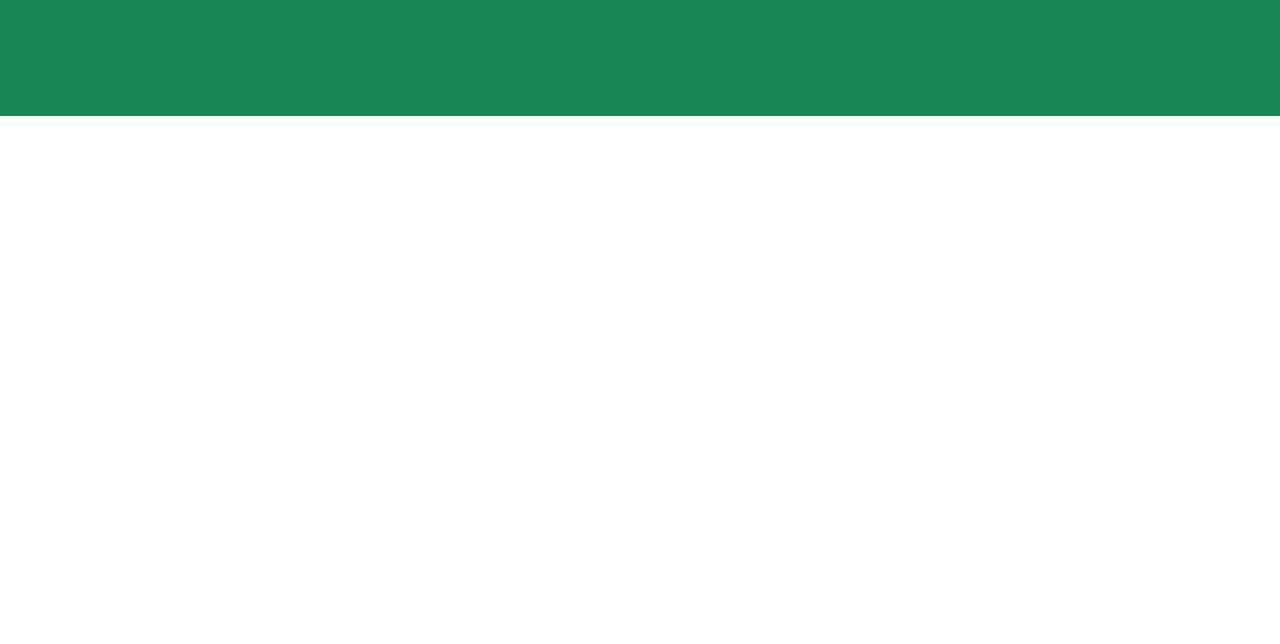
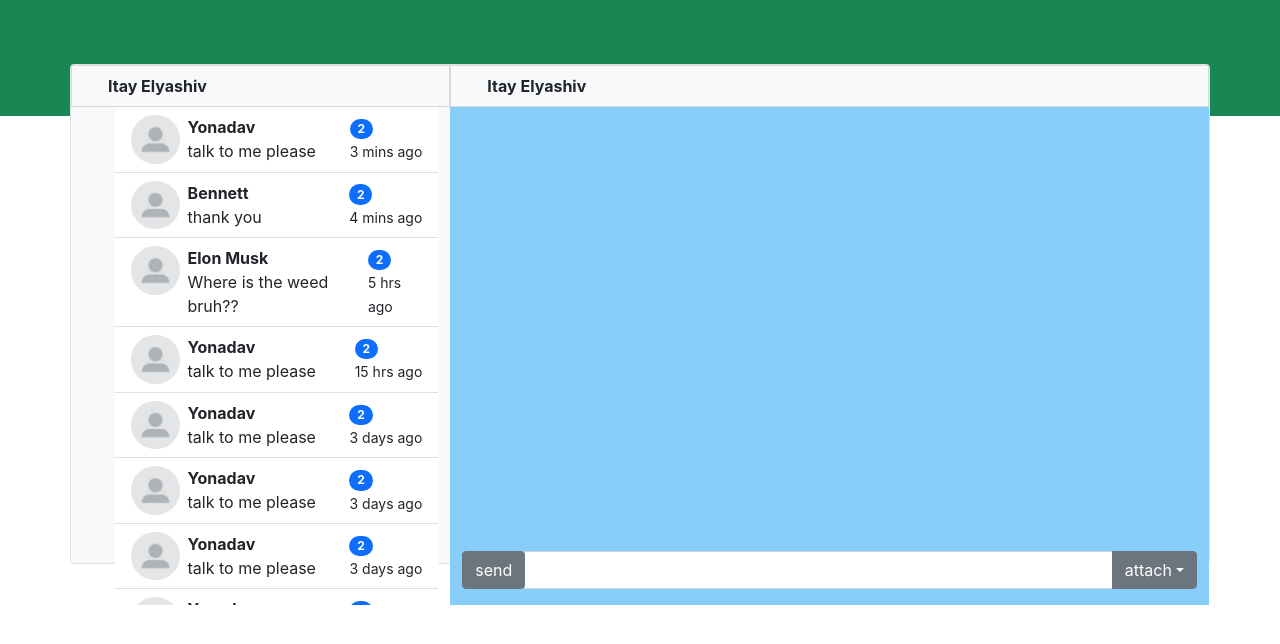
Before and after one commit to ItayELY/ChatApp, a React (Create React App) app: page /chats in a window 1280 px wide. Before the commit this address had no page. Shown: the top 644 px of the page. Built offline with nearby package versions, Linux system fonts and the light colour scheme.

Commit message:
added chats and routed

```diff
--- a/src/App.js
+++ b/src/App.js
@@ -6,6 +6,7 @@ import GeneralBackround from './GeneralBackround';
 import SignupForm from './SingupForm';
 import { BrowserRouter, Routes, Route, Outlet, Link } from "react-router-dom";
 import Shtusel from './Shtusel';
+import Chat from './Chat';
 
 //FEGAGAHRH
 //hello frghfrgh
@@ -17,6 +18,7 @@ function App() {
         <Route path="/" element={<LoginForm />} />
         <Route path="login" element={<LoginForm />} />
         <Route path="signup" element={<SignupForm />} />
+        <Route path="chats" element={<Chat />} />
       </Routes>
     </div>
 
--- /dev/null
+++ b/src/Chat.js
@@ -0,0 +1,248 @@
+import { BrowserRouter, Routes, Route } from "react-router-dom";
+import SignupForm from "./SingupForm";
+import { Link } from "react-router-dom";
+
+function Chat() {
+ return <span class="d-flex justify-content-center">
+    <div
+      className="container border bg-light mt-5 rounded w-100"
+      style={{ height: "500px" }}
+    >
+      <div className="row h-100">
+        <div className="col col-lg-4 h-100">
+          <div className="row list-group-item bg-light">
+            <div className="ms-2 me-auto">
+              <div className="fw-bold">Itay Elyashiv</div>
+            </div>
+          </div>
+          <ul className="list-group-flush col overflow-auto h-100">
+            <li className="list-group-item d-flex justify-content-between align-items-start">
+              <img
+                src="profile.jpg"
+                className="col col-lg-2 rounded-circle img-fluid"
+                alt="Responsive image"
+                style={{ maxWidth: "20%" }}
+              />
+              <div className="ms-2 me-auto">
+                <div className="fw-bold">Yonadav</div>
+                talk to me please
+              </div>
+              <div className="ms-2 ">
+                <div>
+                  <span className="badge bg-primary rounded-pill">2</span>
+                </div>
+                <div>
+                  {" "}
+                  <small>3 mins ago</small>
+                </div>
+              </div>
+            </li>
+            <li className="list-group-item d-flex justify-content-between align-items-start">
+              <img
+                src="profile.jpg"
+                className="col col-lg-2 rounded-circle img-fluid"
+                alt="Responsive image"
+                style={{ maxWidth: "20%" }}
+              />
+              <div className="ms-2 me-auto">
+                <div className="fw-bold">Bennett</div>
+                thank you
+              </div>
+              <div className="ms-2 ">
+                <div>
+                  <span className="badge bg-primary rounded-pill">2</span>
+                </div>
+                <div>
+                  {" "}
+                  <small>4 mins ago</small>
+                </div>
+              </div>
+            </li>
+            <li className="list-group-item d-flex justify-content-between align-items-start">
+              <img
+                src="profile.jpg"
+                className="col col-lg-2 rounded-circle img-fluid"
+                alt="Responsive image"
+                style={{ maxWidth: "20%" }}
+              />
+              <div className="ms-2 me-auto">
+                <div className="fw-bold">Elon Musk</div>
+                Where is the weed bruh??
+              </div>
+              <div className="ms-2 ">
+                <div>
+                  <span className="badge bg-primary rounded-pill">2</span>
+                </div>
+                <div>
+                  {" "}
+                  <small>5 hrs ago</small>
+                </div>
+              </div>
+            </li>
+            <li className="list-group-item d-flex justify-content-between align-items-start">
+              <img
+                src="profile.jpg"
+                className="col col-lg-2 rounded-circle img-fluid"
+                alt="Responsive image"
+                style={{ maxWidth: "20%" }}
+              />
+              <div className="ms-2 me-auto">
+                <div className="fw-bold">Yonadav</div>
+                talk to me please
+              </div>
+              <div className="ms-2 ">
+                <div>
+                  <span className="badge bg-primary rounded-pill">2</span>
+                </div>
+                <div>
+                  {" "}
+                  <small>15 hrs ago</small>
+                </div>
+              </div>
+            </li>
+            <li className="list-group-item d-flex justify-content-between align-items-start">
+              <img
+                src="profile.jpg"
+                className="col col-lg-2 rounded-circle img-fluid"
+                alt="Responsive image"
+                style={{ maxWidth: "20%" }}
+              />
+              <div className="ms-2 me-auto">
+                <div className="fw-bold">Yonadav</div>
+                talk to me please
+              </div>
+              <div className="ms-2 ">
+                <div>
+                  <span className="badge bg-primary rounded-pill">2</span>
+                </div>
+                <div>
+                  {" "}
+                  <small>3 days ago</small>
+                </div>
+              </div>
+            </li>
+            <li className="list-group-item d-flex justify-content-between align-items-start">
+              <img
+                src="profile.jpg"
+                className="col col-lg-2 rounded-circle img-fluid"
+                alt="Responsive image"
+                style={{ maxWidth: "20%" }}
+              />
+              <div className="ms-2 me-auto">
+                <div className="fw-bold">Yonadav</div>
+                talk to me please
+              </div>
+              <div className="ms-2 ">
+                <div>
+                  <span className="badge bg-primary rounded-pill">2</span>
+                </div>
+                <div>
+                  {" "}
+                  <small>3 days ago</small>
+                </div>
+              </div>
+            </li>
+            <li className="list-group-item d-flex justify-content-between align-items-start">
+              <img
+                src="profile.jpg"
+                className="col col-lg-2 rounded-circle img-fluid"
+                alt="Responsive image"
+                style={{ maxWidth: "20%" }}
+              />
+              <div className="ms-2 me-auto">
+                <div className="fw-bold">Yonadav</div>
+                talk to me please
+              </div>
+              <div className="ms-2 ">
+                <div>
+                  <span className="badge bg-primary rounded-pill">2</span>
+                </div>
+                <div>
+                  {" "}
+                  <small>3 days ago</small>
+                </div>
+              </div>
+            </li>
+            <li className="list-group-item d-flex justify-content-between align-items-start">
+              <img
+                src="profile.jpg"
+                className="col col-lg-2 rounded-circle img-fluid"
+                alt="Responsive image"
+                style={{ maxWidth: "20%" }}
+              />
+              <div className="ms-2 me-auto">
+                <div className="fw-bold">Yonadav</div>
+                talk to me please
+              </div>
+              <div className="ms-2 ">
+                <div>
+                  <span className="badge bg-primary rounded-pill">2</span>
+                </div>
+                <div>
+                  {" "}
+                  <small>3 days ago</small>
+                </div>
+              </div>
+            </li>
+          </ul>
+        </div>
+        <div className="col h-100">
+          <div className="row list-group-item bg-light">
+            <div className="ms-2 me-auto">
+              <div className="fw-bold">Itay Elyashiv</div>
+            </div>
+          </div>
+          <div
+            className="row h-100  position-relative"
+            style={{ backgroundColor: "lightskyblue" }}
+          >
+            <div className="input-group mb-3 fixed-bottom position-absolute">
+              <div className="input-group-prepend">
+                <button type="button" className="btn btn-secondary ">
+                  send
+                </button>
+              </div>
+              <input
+                type="text"
+                className="form-control"
+                aria-label="Text input with segmented dropdown button"
+              />
+              <button
+                className="btn btn-secondary dropdown-toggle"
+                type="button"
+                data-bs-toggle="dropdown"
+                aria-expanded="false"
+              >
+                attach
+              </button>
+              <ul className="dropdown-menu">
+                <li>
+                  <a className="dropdown-item" href="#">
+                    image
+                  </a>
+                </li>
+                <li>
+                  <a className="dropdown-item" href="#">
+                    video
+                  </a>
+                </li>
+                <li>
+                  <a className="dropdown-item" href="#">
+                    audio
+                  </a>
+                </li>
+                <li>
+                  <a className="dropdown-item" href="#">
+                    location
+                  </a>
+                </li>
+              </ul>
+            </div>
+          </div>
+        </div>
+      </div>
+    </div>
+  </span>;
+}
+
+export default Chat;
--- a/src/LoginForm.js
+++ b/src/LoginForm.js
@@ -2,31 +2,36 @@ import { BrowserRouter, Routes, Route } from "react-router-dom";
 import SignupForm from "./SingupForm";
 import { Link } from "react-router-dom";
 
-
 function LoginForm() {
   return (
-    <span className="d-flex justify-content-center" >
+    <span className="d-flex justify-content-center">
       <form className="row g-3 border border-0 bg-light mt-5 mb-2 rounded">
         <div className="row-auto">
-        <label htmlFor="inputUsername" className="col-sm-2 col-form-label">Username:</label>
+          <label htmlFor="inputUsername" className="col-sm-2 col-form-label">
+            Username:
+          </label>
           <input className="form-control" id="inputUsername" />
         </div>
         <div className="row-auto">
-        <label htmlFor="inputPassword" className="col-sm-2 col-form-label">Password:</label>
+          <label htmlFor="inputPassword" className="col-sm-2 col-form-label">
+            Password:
+          </label>
           <input className="form-control" type="password" id="inputPassword" />
         </div>
         <div className="row pt-2">
           <div className="col">
-          <button type="submit" id="login" className="btn btn-primary mb-3">login</button>
+            <Link to="/./chats">
+              <button type="submit" id="login" className="btn btn-primary mb-3">
+                login
+              </button>
+            </Link>
           </div>
           <div className="p-2 col">
             not registered? click <Link to="/./signup">here</Link>
-
           </div>
         </div>
       </form>
     </span>
-
   );
 }
 
```
Also changed, not shown: public/profile.jpg (added). Lines whose indentation alone changed are shown as unchanged.
